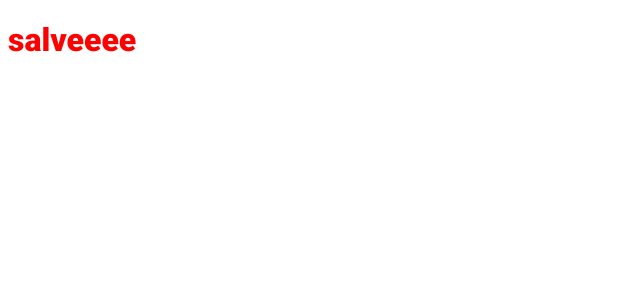
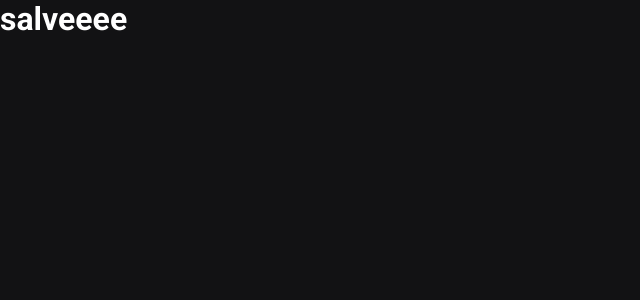
Before and after one commit to enzobonf/ignews, a Next.js app: page / in a window 1280 px wide. Shown: the top 300 px of the page, without its empty margins (0-640 px from the left). Built offline with nearby package versions, Linux system fonts and the light colour scheme.

Commit message:
feat: mudando para estilos globais

```diff
--- a/src/pages/_app.tsx
+++ b/src/pages/_app.tsx
@@ -1,4 +1,5 @@
 import { AppProps } from 'next/app';
+import '../styles/global.scss';
 
 function MyApp({ Component, pageProps }: AppProps) {
   return <Component {...pageProps} />;
--- a/src/pages/index.tsx
+++ b/src/pages/index.tsx
@@ -1,6 +1,5 @@
 import Head from 'next/head';
 import React from 'react';
-import styles from '../styles/home.module.scss';
 
 export default function Home() {
   return (
@@ -8,7 +7,7 @@
       <Head>
         <title>Inicio | ig.news</title>
       </Head>
-      <h1 className={styles.title}>salveeee</h1>
+      <h1>salveeee</h1>
     </>
   );
 }
--- /dev/null
+++ b/src/styles/global.scss
@@ -0,0 +1,34 @@
+* {
+    margin: 0;
+    padding: 0;
+    box-sizing: border-box;
+}
+
+:root {
+    --white: #FFFFFF;
+
+    --gray-100: #e1e1e6;
+    --gray-300: #a8a8b3;
+    --gray-900: #121214;
+
+    --cyan-500: #61dafb;
+    --yellow-500: #eba417;
+}
+
+body {
+    background: var(--gray-900);
+    color: var(--white);
+}
+
+body, input, textarea, select, button {
+    font: 400 1rem "Roboto", sans-serif;
+}
+
+button {
+    cursor: pointer;
+}
+
+a {
+    color: inherit; // assume cor do elemento pai
+    text-decoration: none;
+}
--- a/src/styles/home.module.scss
+++ /dev/null
@@ -1,5 +0,0 @@
-.title {
-    color: red;
-    font-family: 'Roboto';
-    font-weight: 900;
-}
```
